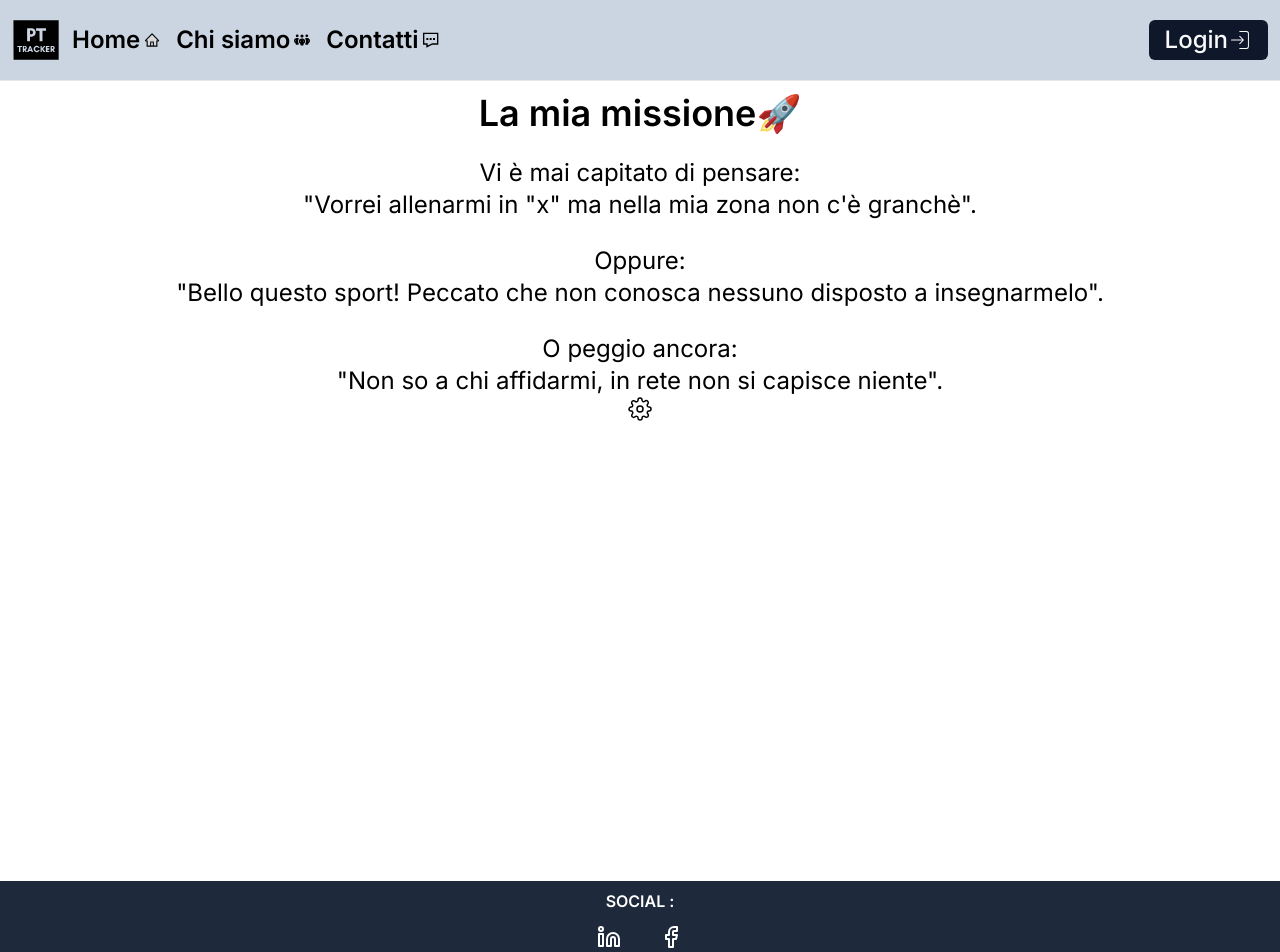
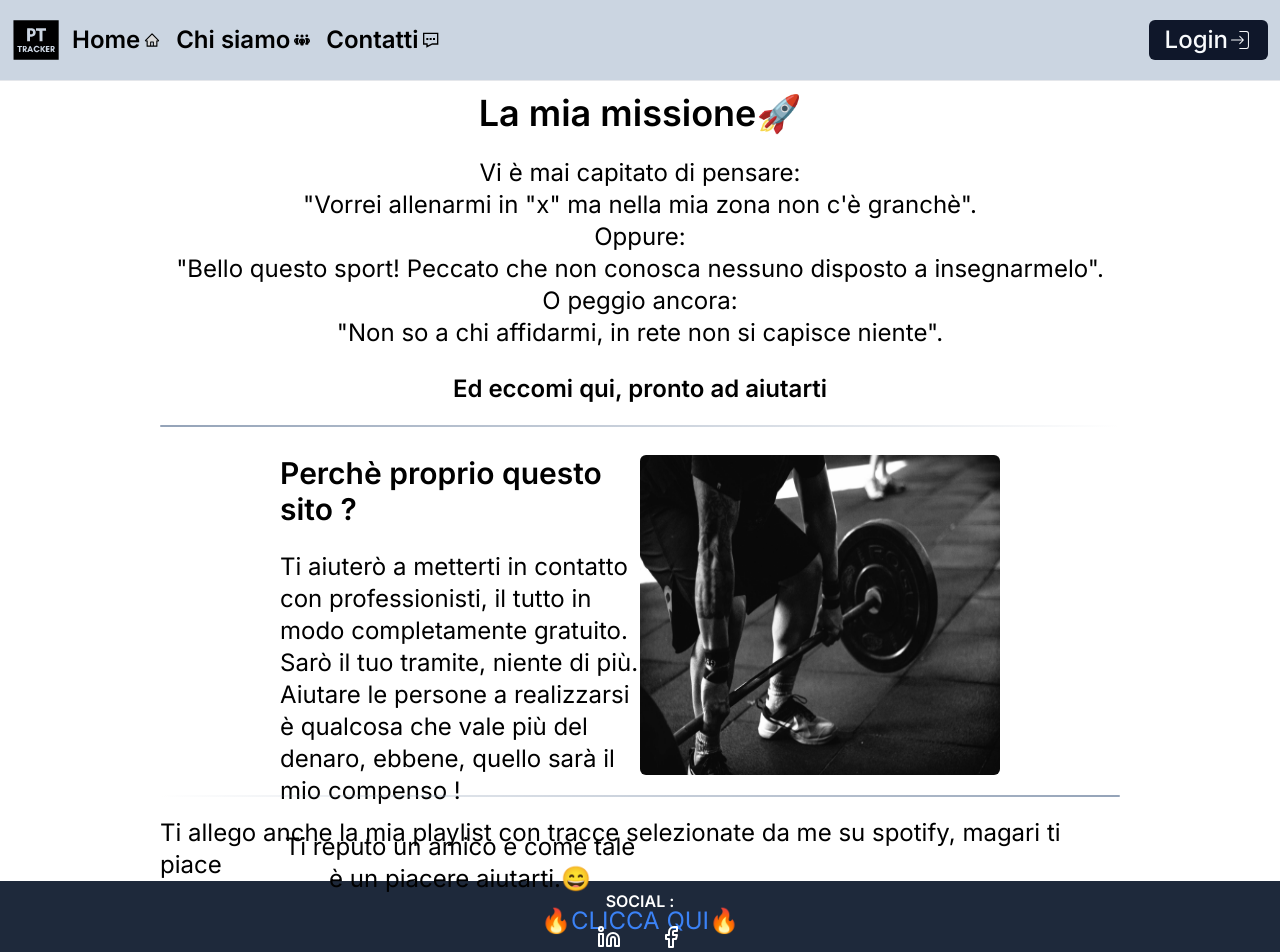
Before and after one commit to kevin96bit/pt-tracker, a Next.js app: page /chi-siamo in a window 1280 px wide. Shown: the top 952 px of the page. Built offline with nearby package versions, Linux system fonts and the light colour scheme.

Commit message:
Aggiunto testo e immagini pagina chi-siamo

```diff
--- a/src/app/chi-siamo/page.tsx
+++ b/src/app/chi-siamo/page.tsx
@@ -1,3 +1,6 @@
+import Image from "next/image";
+import Link from "next/link";
+
 const page = () => {
   return (
     <section className="flex items-center justify-center">
@@ -9,22 +12,62 @@ const page = () => {
           &quot;Vorrei allenarmi in &quot;x&quot; ma nella mia zona non c&#39;è
           granchè&quot;.
         </p>
-        <br />
         <p className="text-2xl">Oppure:</p>
         <p className="text-2xl">
           &quot;Bello questo sport! Peccato che non conosca nessuno disposto a
           insegnarmelo&quot;.
         </p>
-        <br />
         <p className="text-2xl">O peggio ancora:</p>
         <p className="text-2xl">
           &quot;Non so a chi affidarmi, in rete non si capisce niente&quot;.
         </p>
+        <br />
+        <p className="text-2xl font-semibold">Ed eccomi qui, pronto ad aiutarti</p>
         {/* icona della rotella */}
-        <svg className="with-icon_icon__MHUeb" data-testid="geist-icon" fill="none" height="24" shape-rendering="geometricPrecision" stroke="currentColor" stroke-linecap="round" stroke-linejoin="round" stroke-width="1.5" viewBox="0 0 24 24" width="24"><circle cx="12" cy="12" r="3"></circle><path d="M19.4 15a1.65 1.65 0 00.33 1.82l.06.06a2 2 0 010 2.83 2 2 0 01-2.83 0l-.06-.06a1.65 1.65 0 00-1.82-.33 1.65 1.65 0 00-1 1.51V21a2 2 0 01-2 2 2 2 0 01-2-2v-.09A1.65 1.65 0 009 19.4a1.65 1.65 0 00-1.82.33l-.06.06a2 2 0 01-2.83 0 2 2 0 010-2.83l.06-.06a1.65 1.65 0 00.33-1.82 1.65 1.65 0 00-1.51-1H3a2 2 0 01-2-2 2 2 0 012-2h.09A1.65 1.65 0 004.6 9a1.65 1.65 0 00-.33-1.82l-.06-.06a2 2 0 010-2.83 2 2 0 012.83 0l.06.06a1.65 1.65 0 001.82.33H9a1.65 1.65 0 001-1.51V3a2 2 0 012-2 2 2 0 012 2v.09a1.65 1.65 0 001 1.51 1.65 1.65 0 001.82-.33l.06-.06a2 2 0 012.83 0 2 2 0 010 2.83l-.06.06a1.65 1.65 0 00-.33 1.82V9a1.65 1.65 0 001.51 1H21a2 2 0 012 2 2 2 0 01-2 2h-.09a1.65 1.65 0 00-1.51 1z"></path></svg>
+        {/* <svg className="with-icon_icon__MHUeb" data-testid="geist-icon" fill="none" height="24" shape-rendering="geometricPrecision" stroke="currentColor" stroke-linecap="round" stroke-linejoin="round" stroke-width="1.5" viewBox="0 0 24 24" width="24"><circle cx="12" cy="12" r="3"></circle><path d="M19.4 15a1.65 1.65 0 00.33 1.82l.06.06a2 2 0 010 2.83 2 2 0 01-2.83 0l-.06-.06a1.65 1.65 0 00-1.82-.33 1.65 1.65 0 00-1 1.51V21a2 2 0 01-2 2 2 2 0 01-2-2v-.09A1.65 1.65 0 009 19.4a1.65 1.65 0 00-1.82.33l-.06.06a2 2 0 01-2.83 0 2 2 0 010-2.83l.06-.06a1.65 1.65 0 00.33-1.82 1.65 1.65 0 00-1.51-1H3a2 2 0 01-2-2 2 2 0 012-2h.09A1.65 1.65 0 004.6 9a1.65 1.65 0 00-.33-1.82l-.06-.06a2 2 0 010-2.83 2 2 0 012.83 0l.06.06a1.65 1.65 0 001.82.33H9a1.65 1.65 0 001-1.51V3a2 2 0 012-2 2 2 0 012 2v.09a1.65 1.65 0 001 1.51 1.65 1.65 0 001.82-.33l.06-.06a2 2 0 012.83 0 2 2 0 010 2.83l-.06.06a1.65 1.65 0 00-.33 1.82V9a1.65 1.65 0 001.51 1H21a2 2 0 012 2 2 2 0 01-2 2h-.09a1.65 1.65 0 00-1.51 1z"></path></svg> */}
 
+        <div className="w-full p-[1px] bg-gradient-to-r from-slate-400 via-foreground/10 to-transparent my-5 rounded-sm"></div>
+
+        <div className=" flex w-3/4 h-[40%] mt-2">
+          <div className=" w-[50%]">
+            <p className="text-3xl font-semibold">
+              Perchè proprio questo sito ?
+            </p>
+            <br />
+            <p className=" text-left text-2xl">
+              Ti aiuterò a metterti in contatto con professionisti, il tutto in
+              modo completamente gratuito. Sarò il tuo tramite, niente di più.
+              Aiutare le persone a realizzarsi è qualcosa che vale più del
+              denaro, ebbene, quello sarà il mio compenso !
+            </p>
+            <br />
+            <p className="text-center text-2xl">
+              Ti reputo un amico e come tale è un piacere aiutarti.😄
+            </p>
+          </div>
+          <div className=" w-[50%] ">
+            <Image
+              src="/ImmagineChiSiamo.jpg"
+              width={500}
+              height={500}
+              alt="Chi siamo immagine"
+              className="w-full h-full rounded-md"
+            />
+          </div>
+        </div>
+        <div className="w-full p-[1px] bg-gradient-to-l from-slate-400 via-foreground/10 to-transparent my-5 rounded-sm"></div>
+        <p className="text-2xl">
+          Ti allego anche la mia playlist con tracce selezionate da me su
+          spotify, magari ti piace
+        </p>
+        <Link
+          href="https://open.spotify.com/playlist/2WMSvE5qX5UFr3Zd4QoNT1?si=4a81c227eaae49d7"
+          target="_blank"
+        >
+          <br />
+          <p className="text-2xl text-blue-500 hover:underline">🔥CLICCA QUI🔥</p>
+        </Link>
       </div>
-
     </section>
   );
 };
```
Also changed, not shown: public/ImmagineChiSiamo.jpg (added).
